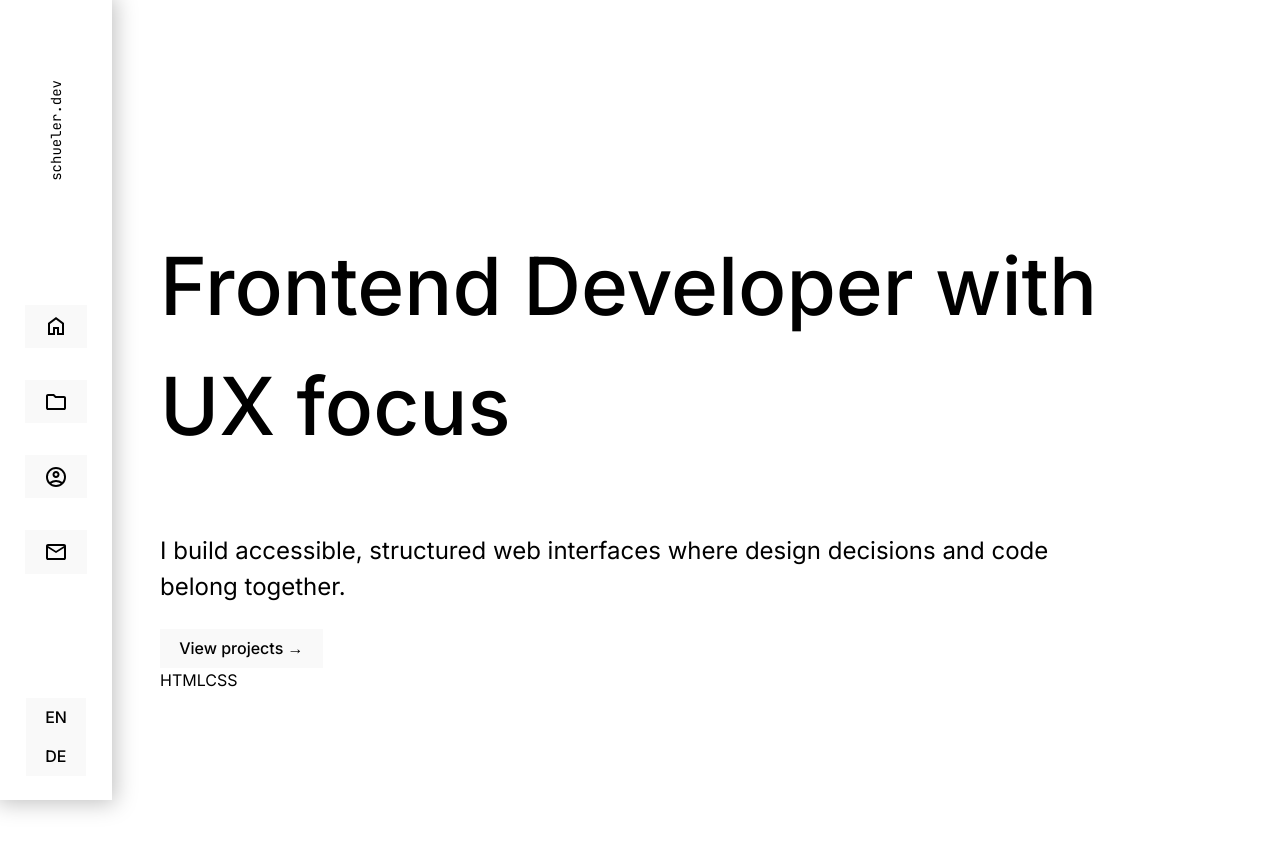
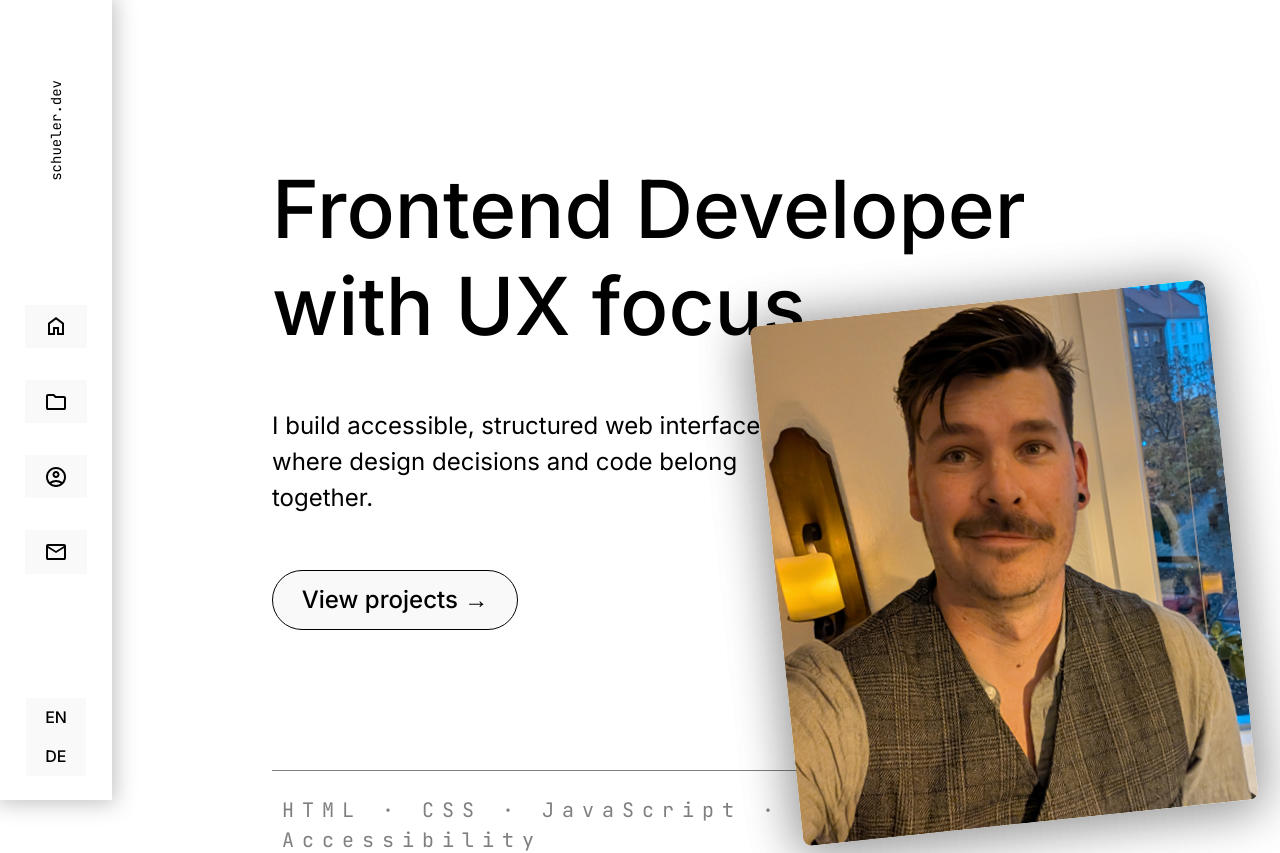
Before and after one commit to ArneSchueler/dev-portfolio, a React (Vite) app: page / in a window 1280 px wide. Shown: the top 853 px of the page. Before the commit the page ends 800 px from the top, so only its background shows below. Built offline with nearby package versions, Linux system fonts and the light colour scheme.

Commit message:
Add ProfileImg and Button components; update HeroSection and Home to include them

```diff
--- a/src/components/HeroSection.jsx
+++ b/src/components/HeroSection.jsx
@@ -1,12 +1,17 @@
 import TechStack from "./TechStack";
+import Button from "./buttons/Button";
+import ProfileImg from "./ProfileImg";
 
 export default function HeroSection({ header, subhead, buttonLabel }) {
   return (
     <section className="hero-section">
-      <h1>{header}</h1>
-      <p>{subhead}</p>
-      <button aria-label={buttonLabel}>{buttonLabel}</button>
-      <TechStack></TechStack>
+      <div className="hero-header">
+        <h1>{header}</h1>
+        <p>{subhead}</p>
+        <Button label={buttonLabel} />
+      </div>
+      <TechStack />
+      <ProfileImg />
     </section>
   );
 }
--- a/src/components/Home.jsx
+++ b/src/components/Home.jsx
@@ -13,6 +13,11 @@ export default function Home() {
         subhead={heroSubheader}
         buttonLabel={heroButtonLabel}
       />
+      <HeroSection
+        header={heroHeader}
+        subhead={heroSubheader}
+        buttonLabel={heroButtonLabel}
+      />
     </main>
   );
 }
--- /dev/null
+++ b/src/components/ProfileImg.jsx
@@ -0,0 +1,9 @@
+export default function ProfileImg() {
+  return (
+    <img
+      className="profile-img"
+      src="src/assets/images/profile-image.png"
+      alt="Profile image of Arne Schüler"
+    />
+  );
+}
--- a/src/components/TechStack.jsx
+++ b/src/components/TechStack.jsx
@@ -1,8 +1,7 @@
 export default function TechStack() {
   return (
     <div className="tech-stack-container">
-      <span>HTML</span>
-      <span>CSS</span>
+      <span>HTML · CSS · JavaScript · React · Accessibility</span>
     </div>
   );
 }
--- /dev/null
+++ b/src/components/buttons/Button.jsx
@@ -0,0 +1,7 @@
+export default function Button({ label }) {
+  return (
+    <button className="primary-button" aria-label={label}>
+      {label}
+    </button>
+  );
+}
--- a/src/index.css
+++ b/src/index.css
@@ -13,6 +13,13 @@
   text-rendering: optimizeLegibility;
   -webkit-font-smoothing: antialiased;
   -moz-osx-font-smoothing: grayscale;
+
+  --font-family-tech: "JetBrains Mono", monospace;
+  --muted-grey: #7f7f7f;
+}
+
+* {
+  margin: 0;
 }
 
 body {
@@ -23,28 +30,46 @@ body {
   min-height: 100vh;
 }
 
+.tech-stack-container {
+  font-family: var(--font-family-tech);
+  letter-spacing: 8px;
+  font-size: 20px;
+  color: var(--muted-grey);
+  padding-inline: 10px;
+  padding-block: 24px;
+  border-block: 0.5px solid var(--muted-grey);
+}
+
 main {
   height: 100dvh;
+  margin-inline-start: 112px;
 }
 
 h1 {
   font-size: 80px;
+  line-height: 97px;
   font-weight: 500;
+  inline-size: 15ch;
 }
 
 p {
   font-size: 24px;
+  inline-size: 37ch;
 }
 
 .logo {
+  height: fit-content;
   font-size: 14px;
-  font-family: "JetBrains Mono", monospace;
+  font-family: var(--font-family-tech);
   writing-mode: vertical-rl;
   text-orientation: mixed;
   transform: rotate(180deg);
 }
 
 .hero-section {
+  display: flex;
+  flex-direction: column;
+  gap: 140px;
   box-sizing: border-box;
   color: black;
   padding: 10rem;
@@ -52,11 +77,33 @@ p {
   height: 100dvh;
 }
 
+.profile-img {
+  position: absolute;
+  bottom: 0;
+  right: 50px;
+  width: 457px;
+  border-radius: 8px;
+  transform: rotate(-6deg) translateY(24px);
+  box-shadow: 0 4px 50px 4px rgba(0, 0, 0, 0.25);
+}
+
+.hero-header {
+  display: flex;
+  flex-direction: column;
+  gap: 54px;
+}
+
 .sidebar-button-container {
   display: flex;
   flex-direction: column;
   align-items: center;
   gap: 32px;
+}
+
+.primary-button {
+  font-size: 24px;
+  border-radius: 99999px;
+  border: 1px solid black;
 }
 
 button {
```
Also changed, not shown: src/assets/images/profile-image.png (added), 1 other file (tests, documents, lock files or other folders).
